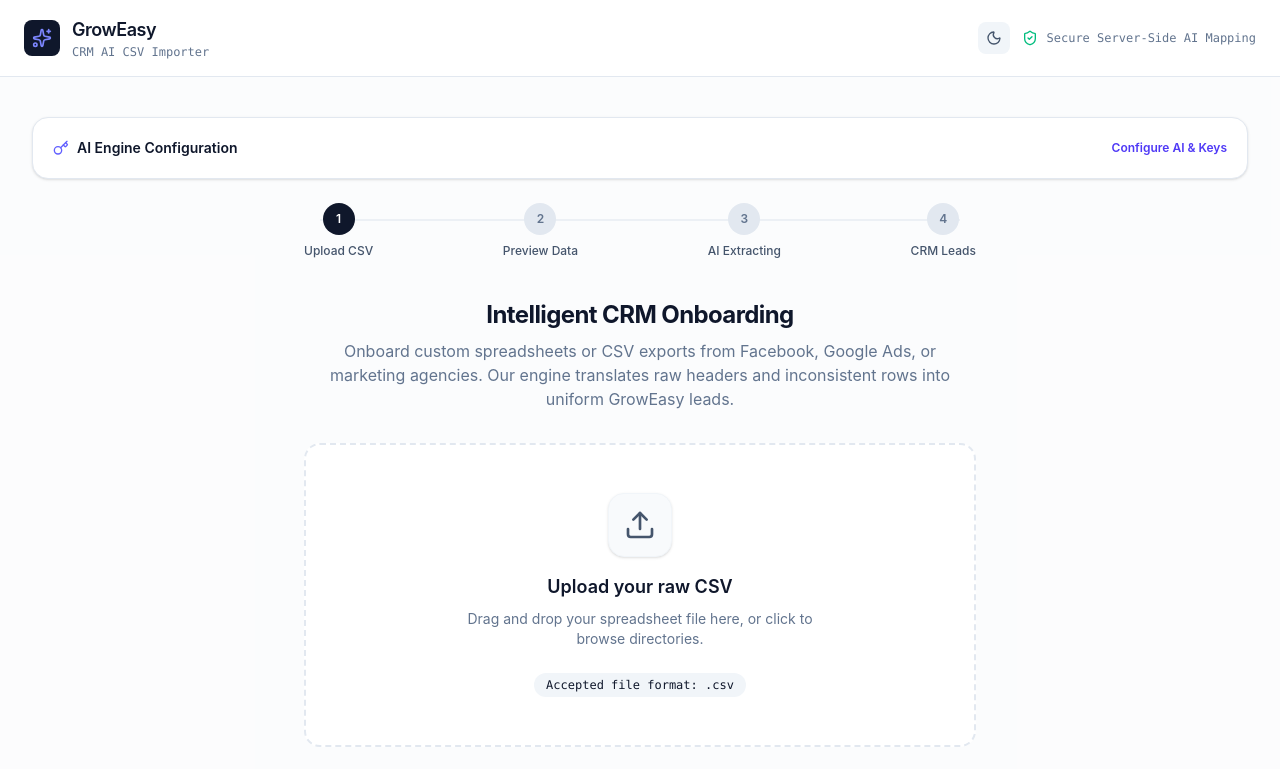
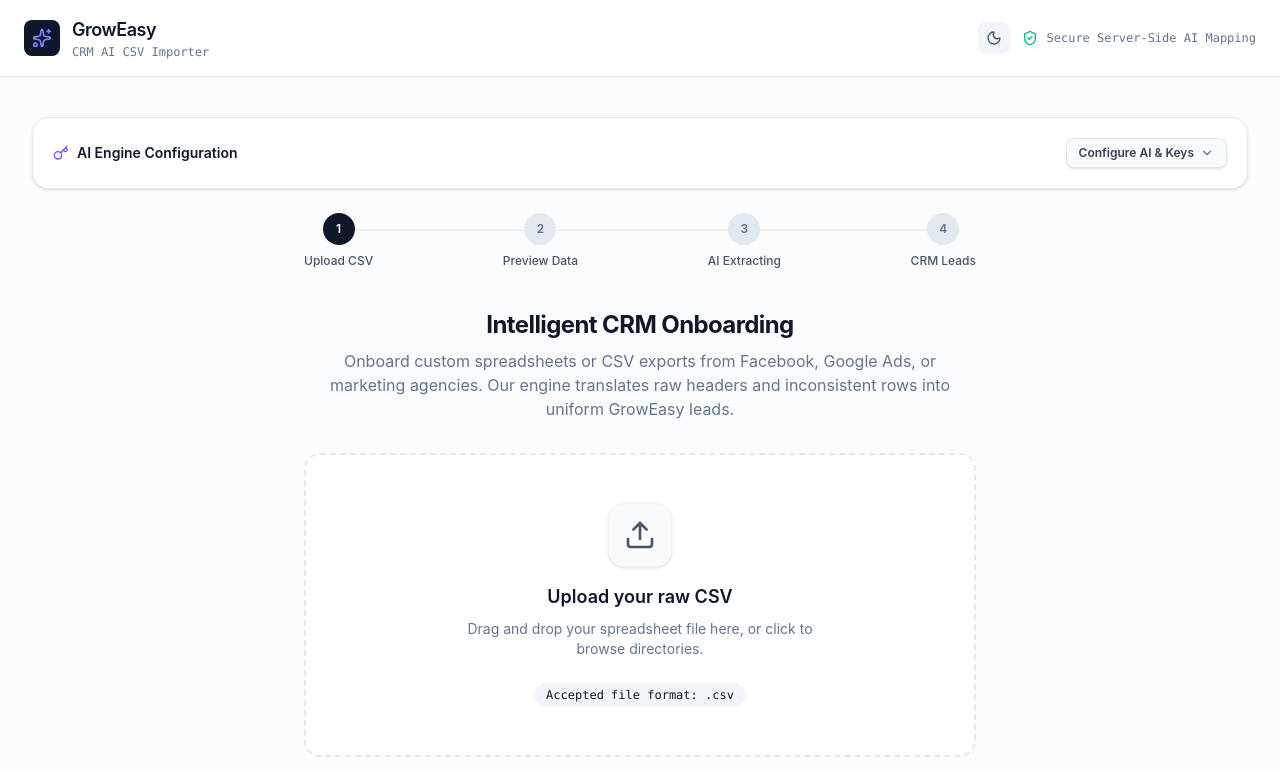
Before and after one commit to vivekssss/GrowEasy, a Next.js app: page / in a window 1280 px wide. Shown: the top 769 px of the page. Built offline with nearby package versions, Linux system fonts and the light colour scheme.

Commit message:
Style AI keys toggle button with hover animation and tooltip

```diff
--- a/components/ApiKeyConfig.tsx
+++ b/components/ApiKeyConfig.tsx
@@ -1,5 +1,5 @@
 import React, { useState } from "react";
-import { Key, Check, AlertCircle } from "lucide-react";
+import { Key, Check, AlertCircle, ChevronDown } from "lucide-react";
 
 interface ApiKeyConfigProps {
   provider: "gemini" | "openai" | "anthropic";
@@ -34,12 +34,20 @@
           <Key className="h-4 w-4 text-indigo-500" />
           <h3 className="text-sm font-semibold text-slate-900 dark:text-white">AI Engine Configuration</h3>
         </div>
-        <button
-          onClick={() => setIsOpen(!isOpen)}
-          className="text-xs text-indigo-600 dark:text-indigo-400 font-semibold hover:underline cursor-pointer"
-        >
-          {isOpen ? "Hide Settings" : "Configure AI & Keys"}
-        </button>
+
+        <div className="relative group">
+          <button
+            onClick={() => setIsOpen(!isOpen)}
+            className="px-3 py-1.5 rounded-lg border border-slate-200 dark:border-slate-800 text-xs font-semibold text-slate-700 dark:text-slate-300 hover:text-slate-900 dark:hover:text-white bg-slate-50 dark:bg-slate-850 hover:bg-slate-100 dark:hover:bg-slate-800 transition-all duration-300 flex items-center gap-1.5 cursor-pointer shadow-sm active:scale-[0.98]"
+          >
+            <span>{isOpen ? "Hide Settings" : "Configure AI & Keys"}</span>
+            <ChevronDown className={`h-3.5 w-3.5 text-slate-500 dark:text-slate-400 transition-transform duration-300 ${isOpen ? "rotate-180" : "group-hover:translate-y-0.5"}`} />
+          </button>
+
+          <div className="absolute right-0 bottom-full mb-2 hidden group-hover:block bg-slate-900 dark:bg-slate-800 text-white text-[10px] px-2 py-1 rounded shadow-md whitespace-nowrap z-[11] border border-slate-800 dark:border-slate-700 pointer-events-none animate-in fade-in slide-in-from-bottom-1 duration-150">
+            {isOpen ? "Collapse settings drawer" : "Select AI model (Gemini/OpenAI/Claude) & set custom keys"}
+          </div>
+        </div>
       </div>
 
       {hasServerError && (
```
